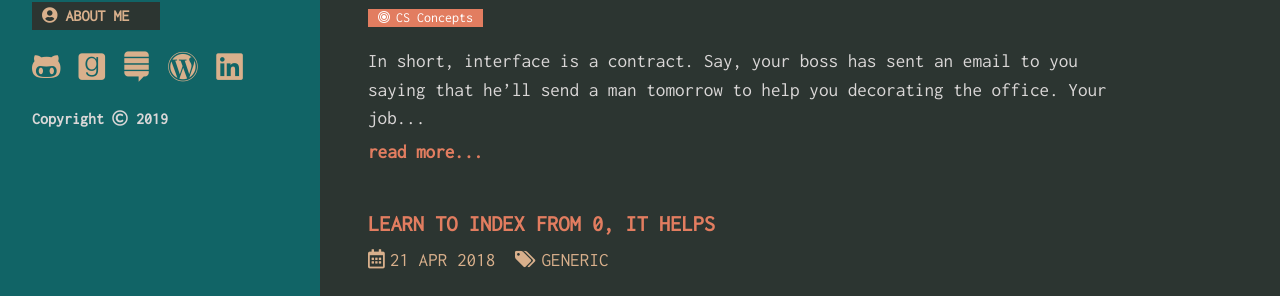
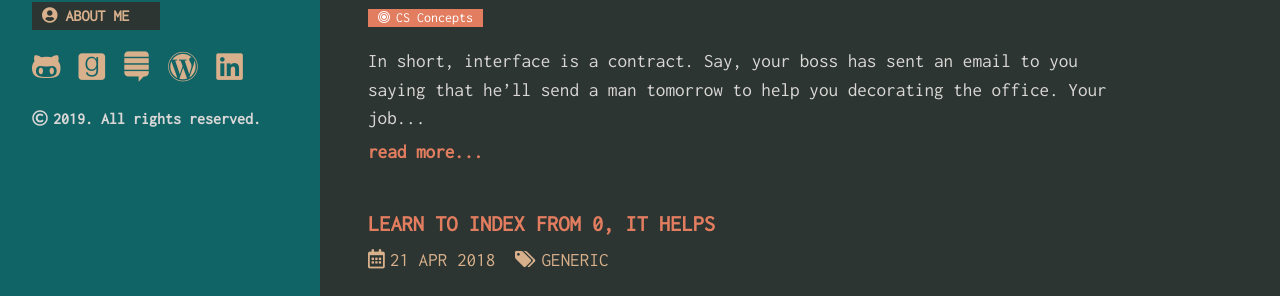
Before and after one commit to khanrn/codemascot.github.io, a Jekyll site: the page built from index.html, in a window 1280 px wide. Shown: the part 432-728 px from the top of the page. Built offline with Jekyll 4.4.1, drawn with Linux system fonts in a browser that asks for light colours; nearby versions of some CDN libraries; the list of posts is cut into pages by our own code.

Commit message:
Copyright symbol and text fixed.

```diff
--- a/_includes/sidebar.html
+++ b/_includes/sidebar.html
@@ -57,6 +57,6 @@
             </li>
 		</ul>
     </div>
-    <p><b>Copyright <i class="far fa-copyright"></i> {{ site.time | date: '%Y' }}</b></p>
+    <p><b><i class="far fa-copyright" style="padding-right: 5px"></i>{{ site.time | date: '%Y' }}. All rights reserved.</b></p>
   </div>
 </div>
```
